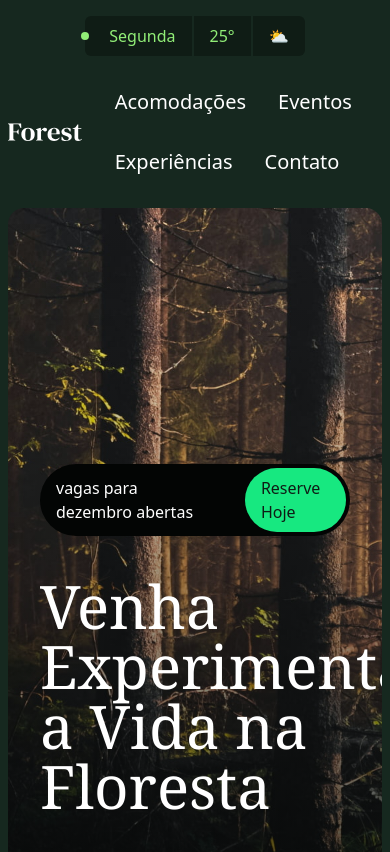
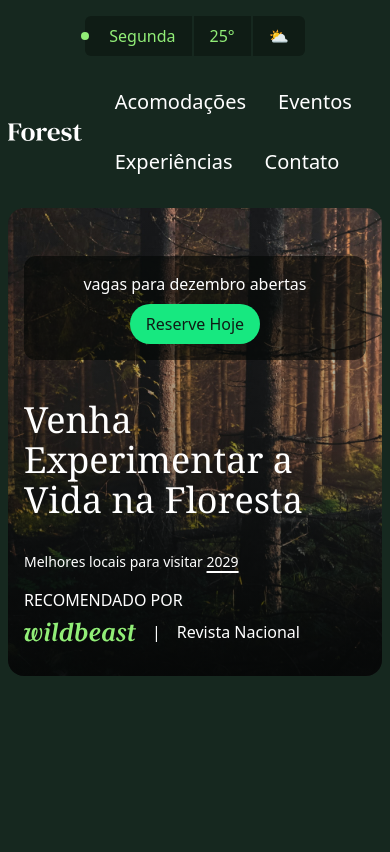
Before and after one commit to netuninho/forest-origamid, a website: page src/index.html in a window 390 px wide. Shown: the top 852 px of the page. Drawn offline with Linux system fonts and the light colour scheme.

Commit message:
responsividade

```diff
--- a/src/index.html
+++ b/src/index.html
@@ -35,18 +35,18 @@
     </header>
 
     <main id="inicio" class="container">
-        <div class="relative bg-gradient-to-t from-verde-950/80 pt-64 px-8 pb-8 rounded-2xl overflow-hidden">
+        <div class="relative bg-gradient-to-t from-verde-950/80 pt-64 max-sm:pt-12 px-8 max-sm:px-4 pb-8 rounded-2xl overflow-hidden">
             <img class="absolute inset-0 -z-10 size-full object-cover" src="./img/floresta.jpg" alt="">
 
-            <div class="bg-verde-950 inline-flex items-center gap-8 py-1 pr-1 pl-4 rounded-full">
+            <div class="bg-verde-950/60 sm:bg-verde-950 flex max-sm:flex-col gap-2 p-4 sm:inline-flex items-center sm:gap-8 sm:py-1 sm:pr-1 sm:pl-4 rounded-xl sm:rounded-full">
                 vagas para dezembro abertas
                 <a href="#contato" class="bg-verde-400 rounded-full text-verde-900 py-2 px-4 inline-block">Reserve Hoje</a>
             </div>
 
-            <h1 class="mt-10 mb-20 text-6xl text-balance max-w-screen-sm font-serif ">Venha Experimentar a Vida na Floresta</h1>
+            <h1 class="mt-10 mb-8 sm:mb-20 text-4xl sm:text-6xl text-balance max-w-screen-sm font-serif ">Venha Experimentar a Vida na Floresta</h1>
 
-            <div class="flex justify-between items-end">
-                <p class="text-sm">Melhores locais para visitar
+            <div class="sm:flex justify-between items-end">
+                <p class="text-sm max-sm:mb-4">Melhores locais para visitar
                     <a class="underline decoration-2 underline-offset-4 hover:no-underline" href="./">2029</a>
                 </p>
 
```
Also changed, not shown: src/output.css.
